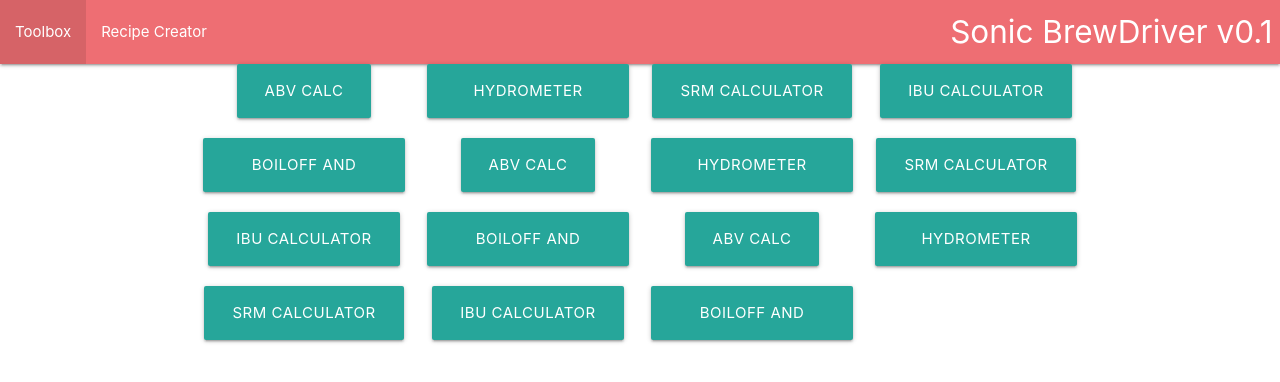
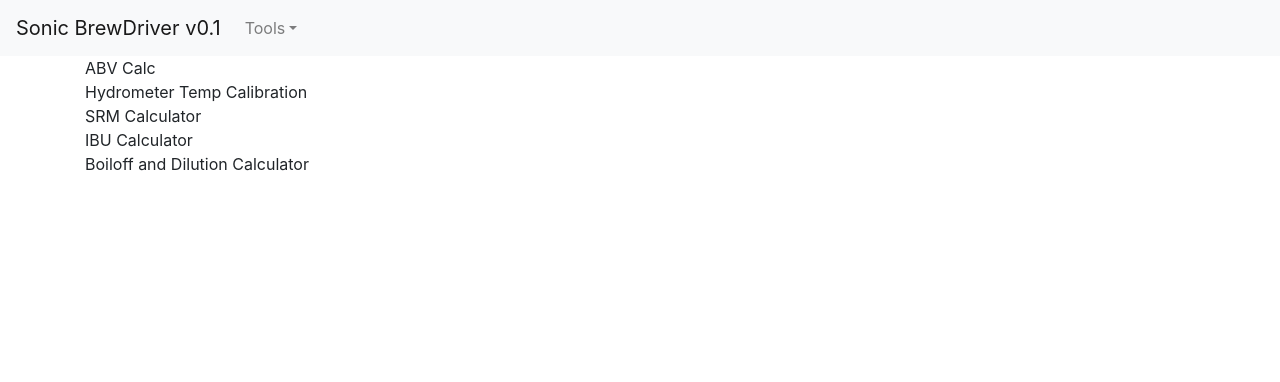
Before and after one commit to booshington/sonicbrewdriver, a React (Create React App) app: page /tools in a window 1280 px wide. Shown: the top 382 px of the page. Built offline with nearby package versions, Linux system fonts and the light colour scheme.

Commit message:
changed materialize to bootstrap, added dropdown menu thats populated with test tools, added path field to ITool

```diff
--- a/public/index.html
+++ b/public/index.html
@@ -6,8 +6,14 @@
     <link rel="manifest" href="%PUBLIC_URL%/manifest.json" />
     <title>Sonic Brewdriver</title>
   </head>
+  <!--
   <link rel="stylesheet" href="https://cdnjs.cloudflare.com/ajax/libs/materialize/1.0.0/css/materialize.min.css">
   <script src="https://cdnjs.cloudflare.com/ajax/libs/materialize/1.0.0/js/materialize.min.js"></script>
+  --->
+  <link rel="stylesheet" href="https://stackpath.bootstrapcdn.com/bootstrap/4.5.0/css/bootstrap.min.css" integrity="sha384-9aIt2nRpC12Uk9gS9baDl411NQApFmC26EwAOH8WgZl5MYYxFfc+NcPb1dKGj7Sk" crossorigin="anonymous">
+  <script src="https://code.jquery.com/jquery-3.5.1.slim.min.js" integrity="sha384-DfXdz2htPH0lsSSs5nCTpuj/zy4C+OGpamoFVy38MVBnE+IbbVYUew+OrCXaRkfj" crossorigin="anonymous"></script>
+  <script src="https://cdn.jsdelivr.net/npm/popper.js@1.16.0/dist/umd/popper.min.js" integrity="sha384-Q6E9RHvbIyZFJoft+2mJbHaEWldlvI9IOYy5n3zV9zzTtmI3UksdQRVvoxMfooAo" crossorigin="anonymous"></script>
+  <script src="https://stackpath.bootstrapcdn.com/bootstrap/4.5.0/js/bootstrap.min.js" integrity="sha384-OgVRvuATP1z7JjHLkuOU7Xw704+h835Lr+6QL9UvYjZE3Ipu6Tp75j7Bh/kR0JKI" crossorigin="anonymous"></script>
   <body>
     <noscript>You need to enable JavaScript to run this app.</noscript>
     <div id="root"></div>
--- a/src/components/Tool.tsx
+++ b/src/components/Tool.tsx
@@ -3,6 +3,7 @@ import React, { Component } from 'react';
 export interface ITool {
     name: string;
     description: string;
+    path: string;
 }
 
 export class Tool extends Component<ITool>{
@@ -11,7 +12,7 @@ export class Tool extends Component<ITool>{
     }
     render(){
         return (
-                <div className="waves-effect waves-light btn-large">
+                <div className="">
                     { this.props.name }
                 </div>
         )
--- a/src/containers/App.tsx
+++ b/src/containers/App.tsx
@@ -1,6 +1,8 @@
 import React, { Component } from 'react';
 import { BrowserRouter as Router, Route, Link } from 'react-router-dom';
 import Toolbox from './Toolbox';
+import testTools from '../test/testTools'
+import { ITool } from '../components/Tool';
 
 class App extends Component {
   constructor(props: any){
@@ -9,20 +11,34 @@ class App extends Component {
     }
   };
   render(){
-    const numCols = 4;
     return (
       <div>
-        <nav>
-          <div className={"nav-wrapper"}>
-              <Link to="/" className={"brand-logo right"}>Sonic BrewDriver v0.1</Link>
-              <ul id="nav-mobile" className={"left hide-on-med-and-down"}>
-                  <li><Link to={{pathname: "/tools",state:this.state}}>Toolbox</Link></li>
-                  <li><Link to={{pathname: "/recipes",state:this.state}}>Recipe Creator</Link></li>
+        <nav className={"navbar navbar-expand-lg navbar-light bg-light"}>
+          <Link to="/" className={"navbar-brand"}>Sonic BrewDriver v0.1</Link>
+          <div className={"collapse navbar-collapse"}>
+              <ul id="linklist" className={"navbar-nav mr-auto"}>
+              <li className={"nav-item dropdown"}>
+                <a className={"nav-link dropdown-toggle"} href="#" id="navbarDropdown" role="button" data-toggle="dropdown" aria-haspopup="true" aria-expanded="false">
+                  Tools
+                </a>
+                  <div className={"dropdown-menu"} aria-labelledby="navbarDropdown">
+                    {
+                      testTools.map((value: ITool, index) => {
+                        return (
+                          <Link to={{pathname: `/${value.path}`}} className={"nav-link"}>{value.name}</Link>
+                        )
+                      })
+                    }
+                    <div className={"dropdown-divider"}></div>
+                  </div>
+                </li>
+                  {/*<li className={"nav-item"}><Link to={{pathname: "/tools",state:this.state}} className={"nav-link"}>Toolbox</Link></li>*/}
+                  {/*<li className={"nav-item"}><Link to={{pathname: "/recipes",state:this.state}} className={"nav-link"}>Recipe Creator</Link></li>*/}
               </ul>
           </div>
         </nav>
         <Route exact path="/" render={() => (<div>Home page</div>)}/>
-        <Route exact path="/tools" render={() => (<Toolbox numCols={numCols} />)}/>
+        <Route exact path="/tools" render={() => (<Toolbox />)}/>
         <Route exact path="/recipes" render={() => (<div>Recipes</div>)}/>
       </div>
     );
--- a/src/containers/Toolbox.tsx
+++ b/src/containers/Toolbox.tsx
@@ -3,7 +3,7 @@ import { ITool, Tool }   from '../components/Tool'
 import testTools from '../test/testTools';
 
 interface IToolBox {
-    numCols: number;
+    //numCols: number;
 }
 
 class Toolbox extends Component<IToolBox>{
@@ -40,7 +40,7 @@ class Toolbox extends Component<IToolBox>{
             for (var j = 0; j<numCols; j++, toolIndex++){
                 if(!array[toolIndex]){break}
                 cols.push(
-                    <div className={`col l${Math.floor(12/numCols)} center-align`}>
+                    <div className={"col-12"}>
                         <Tool {...array[toolIndex]} />
                     </div>
                 )
@@ -51,11 +51,11 @@ class Toolbox extends Component<IToolBox>{
         return rows
     }
     render(){
-        const {numCols} = this.props
+        //const {numCols} = this.props
         return (
             <div className="container">
                 {
-                    this.generateGrid(testTools, numCols)
+                    this.generateGrid(testTools, 1)
                 }
             </div>
         )
--- a/src/test/testTools.ts
+++ b/src/test/testTools.ts
@@ -3,65 +3,28 @@ export const testTools: ITool[] = [
     {
         name:"ABV Calc",
         description:"Alcohol by Volume calculator",
+        path: "abvcalc",
     },
     {
         name:"Hydrometer Temp Calibration",
         description:"Adjusts the hydrometer reading based on liquid temperature",
+        path: "hydrocalib",
     },
     {
         name:"SRM Calculator",
         description:"Calculates an estimated SRM based on grain bill and other variables",
+        path: "srmcalc",
     },
     {
         name:"IBU Calculator",
         description:"Calculates an estimated IBU on a given hop schedule and other variables",
+        path: "ibucalc",
     },
     {
         name:"Boiloff and Dilution Calculator",
         description:"Calculates estimated concentration change through boiloff over time and \
             liquid quantity, or calculates required boiloff time given a quantity delta.",
-    },
-    {
-        name:"ABV Calc",
-        description:"Alcohol by Volume calculator",
-    },
-    {
-        name:"Hydrometer Temp Calibration",
-        description:"Adjusts the hydrometer reading based on liquid temperature",
-    },
-    {
-        name:"SRM Calculator",
-        description:"Calculates an estimated SRM based on grain bill and other variables",
-    },
-    {
-        name:"IBU Calculator",
-        description:"Calculates an estimated IBU on a given hop schedule and other variables",
-    },
-    {
-        name:"Boiloff and Dilution Calculator",
-        description:"Calculates estimated concentration change through boiloff over time and \
-            liquid quantity, or calculates required boiloff time given a quantity delta.",
-    },
-    {
-        name:"ABV Calc",
-        description:"Alcohol by Volume calculator",
-    },
-    {
-        name:"Hydrometer Temp Calibration",
-        description:"Adjusts the hydrometer reading based on liquid temperature",
-    },
-    {
-        name:"SRM Calculator",
-        description:"Calculates an estimated SRM based on grain bill and other variables",
-    },
-    {
-        name:"IBU Calculator",
-        description:"Calculates an estimated IBU on a given hop schedule and other variables",
-    },
-    {
-        name:"Boiloff and Dilution Calculator",
-        description:"Calculates estimated concentration change through boiloff over time and \
-            liquid quantity, or calculates required boiloff time given a quantity delta.",
+        path: "boiloffcalc",
     },
 ];
 
```
